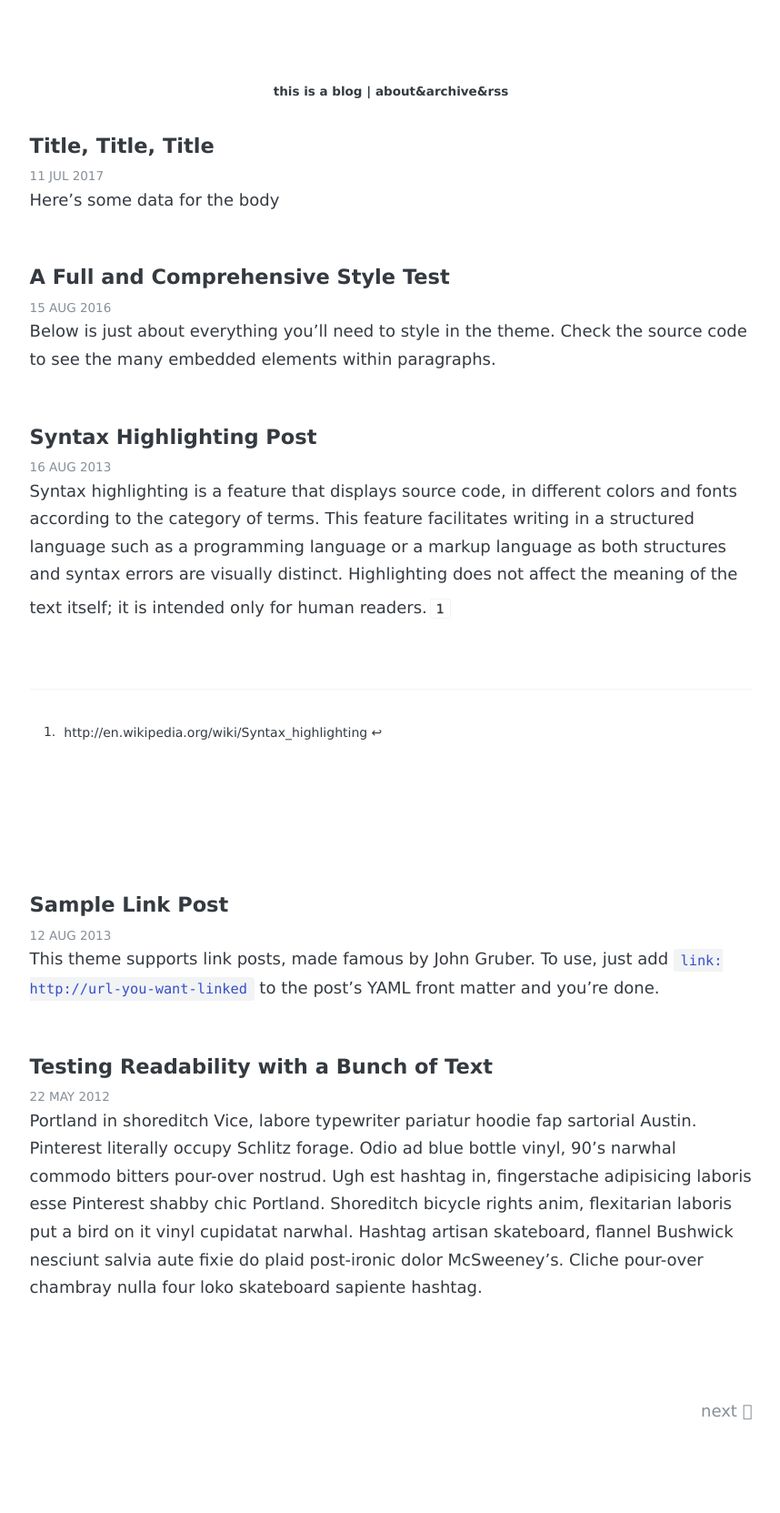
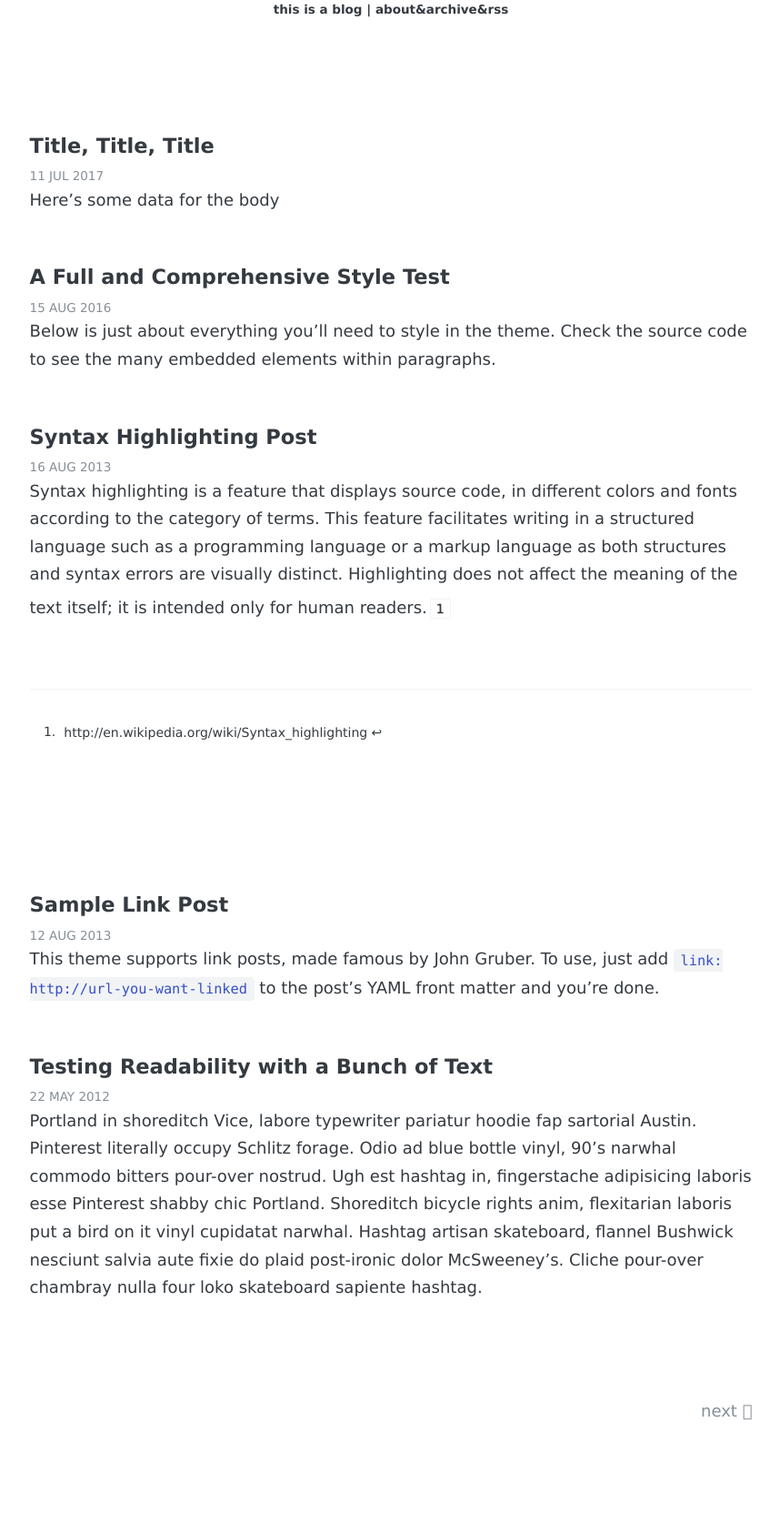
Before and after one commit to thisisamatthew/thisisamatthew.github.io, a Jekyll site: the page built from index.html, in a window 1280 px wide. Shown: the whole page at 91% size, without its empty margins (210-1068 px from the left). Built offline with Jekyll 4.4.1, drawn with Linux system fonts in a browser that asks for light colours; some web fonts are replaced; the list of posts is cut into pages by our own code.

Commit message:
Update default.html

```diff
--- a/_layouts/default.html
+++ b/_layouts/default.html
@@ -2,10 +2,10 @@
 <html lang="en">
 {% include head.html %}
 <body>
-      <div class="content-container">
-            <div class="header-small">
+                  <div class="header-small">
                   <a href="{{site.url}}{{site.baseurl}}">{{ site.name }}</a> | <a href="/about">about</a>&<a href="/archive">archive</a>&<a href="/feed.xml">rss</a>
             </div>
+      <div class="content-container">
     {{ content }}
   </div>
 </body>
```
